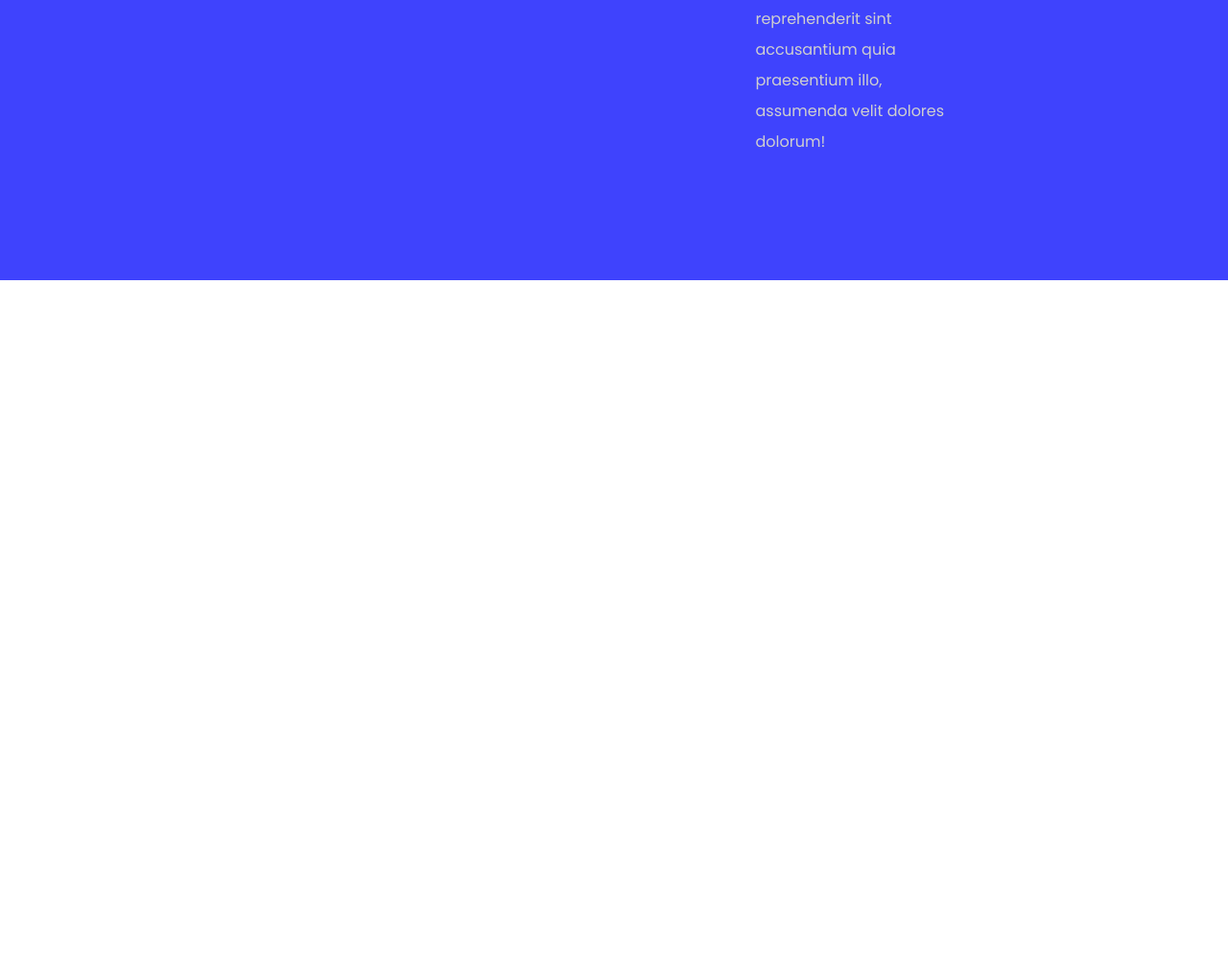
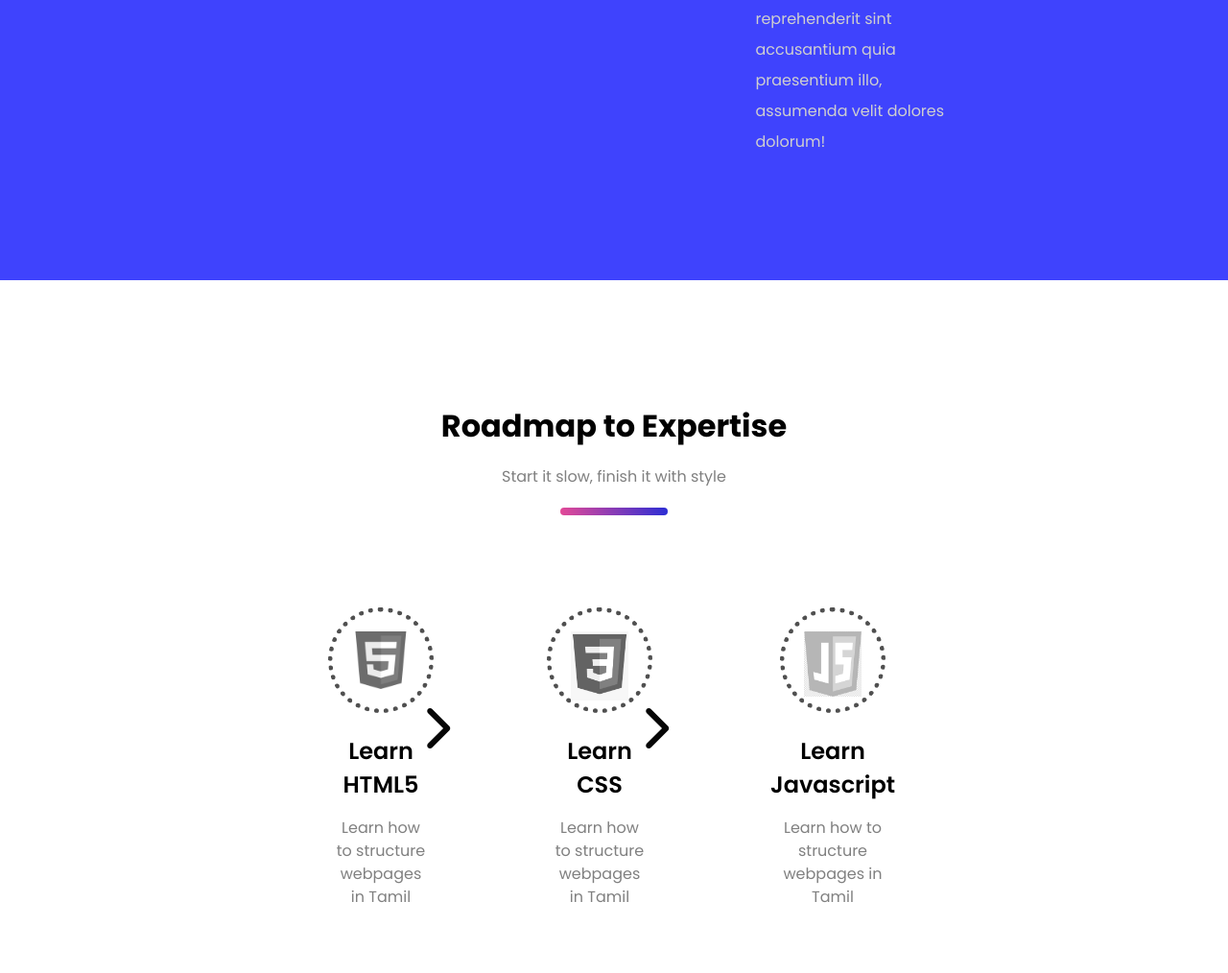
Before and after one commit to vishaal-d/Web-Dev, a plain HTML site: page index.html in a window 1280 px wide. Shown: the part 2195-3209 px from the top of the page at 96% size. Before the commit the page ends 2487 px from the top, so only its background shows below. Drawn offline with Linux system fonts and the light colour scheme; a web font is replaced by a local one.

Commit message:
Feature : Road Map

```diff
--- a/assets/scss/base/_global.scss
+++ b/assets/scss/base/_global.scss
@@ -12,3 +12,11 @@
     transition: 500ms;
     animation: color-change 5s infinite;
 }
+
+.line{
+    background: linear-gradient(to right, #e24997,#2d2ed4);
+    width: 7rem;
+    height: 0.5rem;
+    border-radius: 10px;
+    margin:20px auto;
+}
--- a/assets/scss/main.scss
+++ b/assets/scss/main.scss
@@ -15,16 +15,10 @@
 //Pages
 @import "./pages/home";
 @import "./pages/about";
+@import "./pages/roadmap";
 
 //Badges
 @import "./components/badges";
 
 //BG Elements
 @import "./layouts/bg_elements";
-
-
-
-
-.mt-5{
-    margin-top: 5rem;
-}
--- /dev/null
+++ b/assets/scss/pages/_roadmap.scss
@@ -0,0 +1,111 @@
+@use "../abstract/variable" as var;
+@use "../abstract/functions" as func;
+
+
+.roadmap{
+    padding: 8rem 20rem;
+
+    &-heading {
+        text-align: center;
+
+        h2{
+            font-size: 2rem;
+        }
+
+        p{
+            color: gray;
+        }
+    }
+
+    &-items{
+        display: flex;
+        justify-content: center;
+        align-items: center;
+        margin-top: 3rem;
+    }
+
+    &-item{
+        transition: 1000ms;
+        padding: 3rem 1rem;
+        text-align: center;
+        // background-color: cyan;
+        max-width: 350px;
+        position: relative;
+        cursor: pointer;
+        filter: grayscale(100%);
+        margin-left: 3rem;
+
+        &:hover &-img::after{
+            animation: rotate-infinite 4000ms linear infinite;
+        }
+        &-img{
+            position: relative;
+            width: 100px;
+            height: 100px;
+            margin: 0 auto 30px;
+
+
+
+            img{
+                width: 60px;
+                margin-top: 25px;
+            }
+
+            &::after{
+                position: absolute;
+                top: 0;
+                left: -5px;
+                width: 100%;
+                height:100%;
+                border: 5px dotted func.theme-colors();
+                content: "";
+                border-radius: 50%;
+
+            }
+        }
+
+        &-contents{
+            margin-top: 2rem;
+
+            h5{
+                font-size: 1.5rem;
+                font-weight: 600;
+            }
+
+            p{
+                color: gray;
+                line-height: 1.5;
+            }
+        }
+
+        &:not(:last-child)::before{
+            position: absolute;
+            top: 35%;
+            right: -20%;
+            width: 70px;
+            height: 70px;
+            content: "\f054";
+            font-family: "Font Awesome 5 Free";
+            font-weight: 600;
+            font-size: 3rem;
+            color: #020702;
+            z-index: 1;
+            line-height: 1;
+            transition: 500ms;
+        }
+
+        &:hover:not(:last-child)::before{
+            right:-25%;
+            color: func.theme-colors();
+        }
+
+        &:hover h5{
+            color: func.theme-colors();
+        }
+
+        &:hover{
+            filter: grayscale(0);
+        }
+
+    }
+}
--- a/assets/scss/utilities/_animation.scss
+++ b/assets/scss/utilities/_animation.scss
@@ -25,3 +25,13 @@
         transform: rotate(360deg);
     }
 }
+
+@keyframes rotate-infinite{
+    0%{
+        transform: rotate(0deg);
+    }
+
+    100%{
+        transform: rotate(360deg);
+    }
+}
--- a/index.html
+++ b/index.html
@@ -91,6 +91,45 @@
             </div>
         </section>
         <!-- ========== End About ========== -->
+        <section class="roadmap">
+            <div class="roadmap-heading space-y-1">
+                <h2>Roadmap to Expertise</h2>
+                <p>Start it slow, finish it with style</p>
+                <div class="line"></div>
+            </div>
+
+            <div class="roadmap-items space-x-3">
+                <div class="roadmap-item">
+                    <div class="roadmap-item-img">
+                        <img src="./assets/img/html-logo.png" alt="">
+                    </div>
+                    <div class="roadmap-item-contents space-y-1">
+                        <h5>Learn HTML5</h5>
+                        <p>Learn how to structure webpages in Tamil</p>
+                    </div>
+                </div>
+
+                <div class="roadmap-item">
+                    <div class="roadmap-item-img">
+                        <img src="./assets/img/css-logo.png" alt="">
+                    </div>
+                    <div class="roadmap-item-contents space-y-1">
+                        <h5>Learn CSS</h5>
+                        <p>Learn how to structure webpages in Tamil</p>
+                    </div>
+                </div>
+
+                <div class="roadmap-item">
+                    <div class="roadmap-item-img">
+                        <img src="./assets/img/js-logo.jpg" alt="">
+                    </div>
+                    <div class="roadmap-item-contents space-y-1">
+                        <h5>Learn Javascript</h5>
+                        <p>Learn how to structure webpages in Tamil</p>
+                    </div>
+                </div>
+            </div>
+        </section>
     </main>
     <!-- ========== End Main ========== -->
 
```
Also changed, not shown: assets/css/style.css, assets/img/css-logo.png (added), assets/img/html-logo.png (added), assets/img/js-logo.jpg (added), 1 other file.
